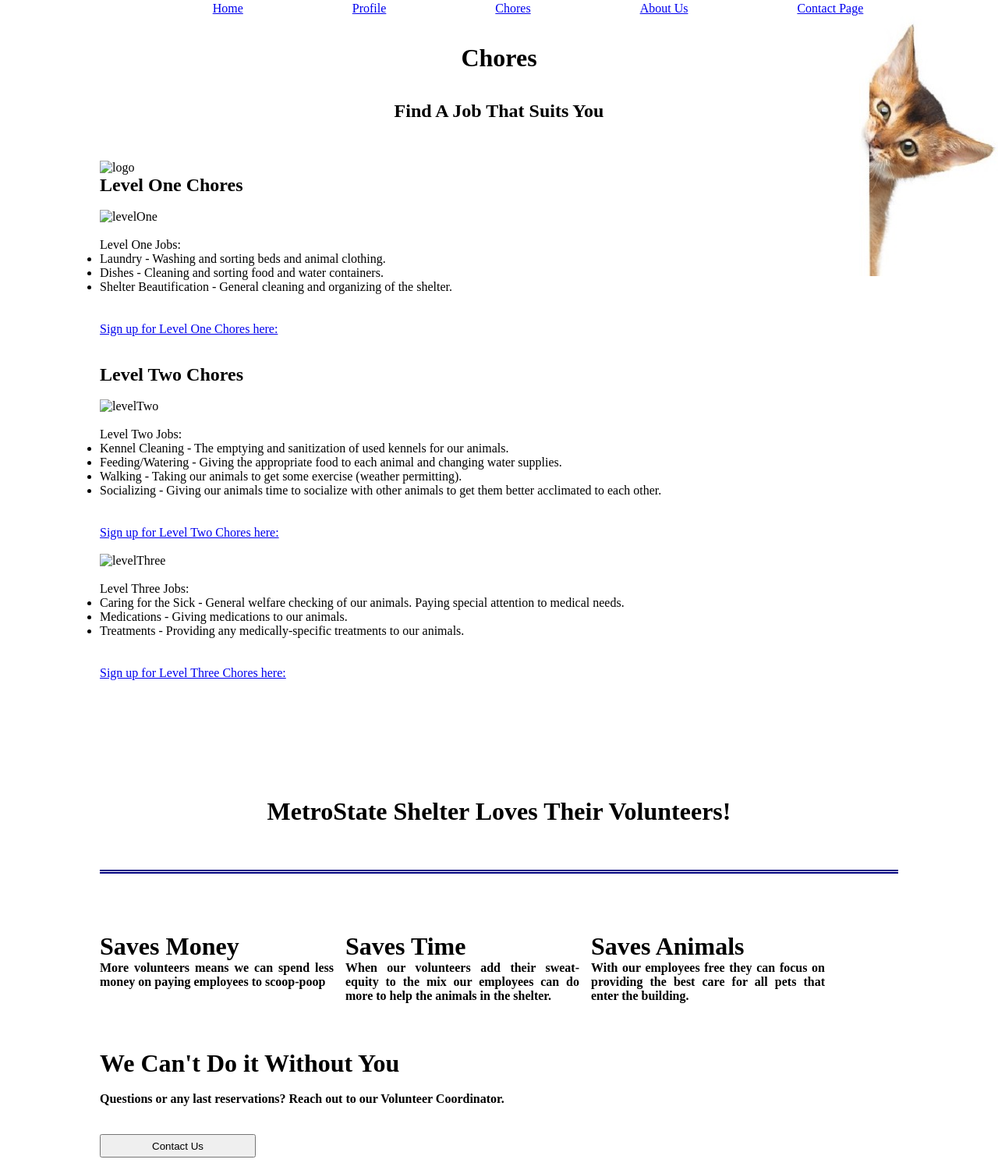
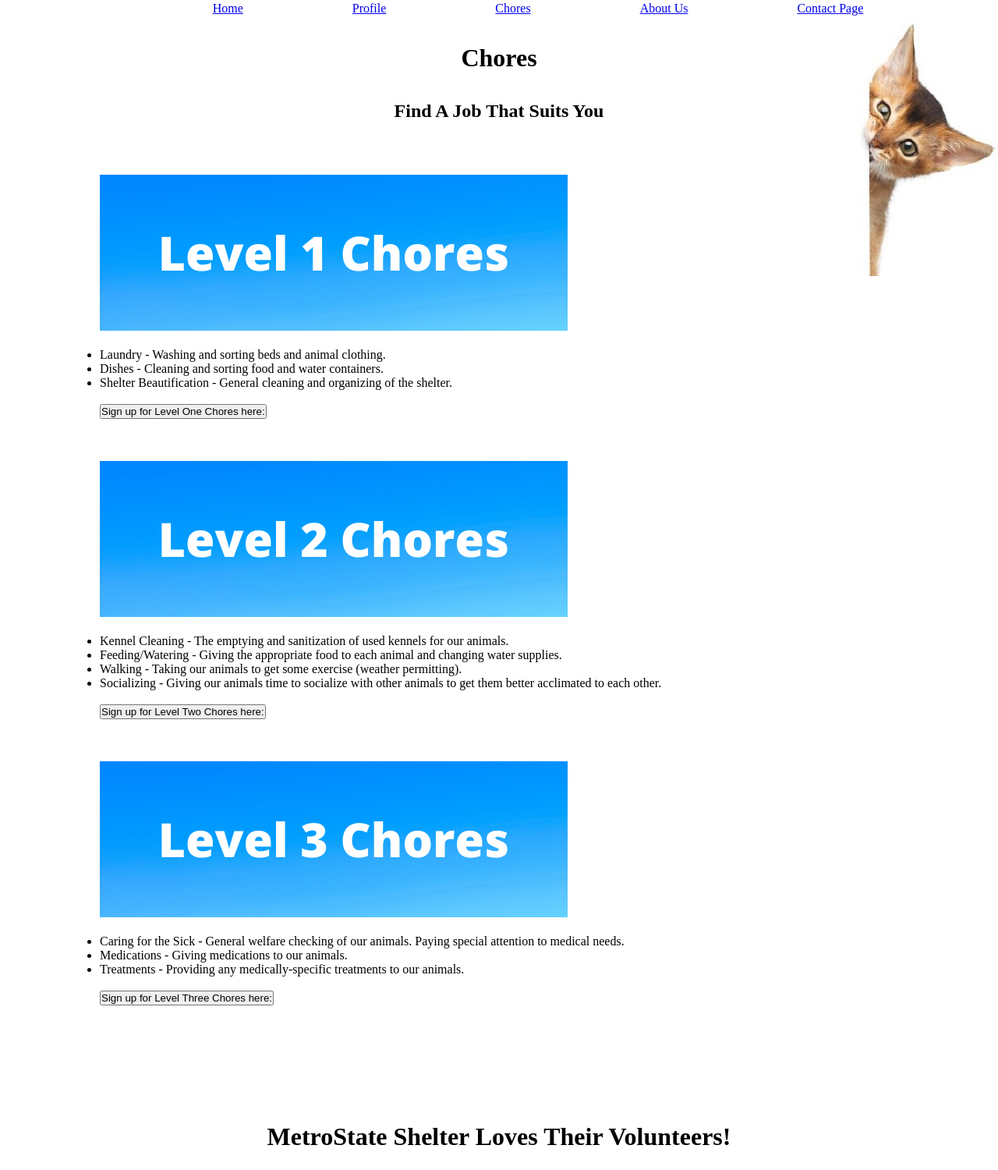
Before and after one commit to MarcusWithers/animal_shelter, a PHP site: page /chorehomepage.html in a window 1280 px wide. Shown: the part 333-1833 px from the top of the page at 78% size. Run offline with PHP 8.4, Linux system fonts and the light colour scheme.

Commit message:
add styling

```diff
--- a/aboutUs.html
+++ b/aboutUs.html
@@ -20,12 +20,12 @@
         <h1>Who Are We?</h1>
     </div>
     <br></br>
-    <div class="img-with-text">
-        <img src="logo.png" alt="logo" width="500px" />
+    <!-- <div class="img-with-text">
+        <img src="logo.png" alt="logo" width="500px" /> -->
     <h2>
         MetroState Animal Shelter
     </h2>
-
+    </br>
     </div>
     <div class="aboutbody"  >
         <p>
--- a/chorehomepage.html
+++ b/chorehomepage.html
@@ -23,59 +23,61 @@
 </div>
 <div class="w3-container">
 <!--Generic Logo / picture-->
-        <img src="" alt="logo" width="500px" />
-        <h2>
+        <!-- <h2>
           Level One Chores
-        </h2>
+        </h2> -->
         <br />
         <div class="level_one">
-          <img src="" alt="levelOne" width="75px" height="75px" />
+          <img src="level1chores.png" alt="levelOne" width="600px" height="200px" />
           <br />
           <br />
 <!--Generic Picture-->
-                 <ul>Level One Jobs:
+                 <ul>
                 <li>Laundry - Washing and sorting beds and animal clothing.</li>
                 <li>Dishes - Cleaning and sorting food and water containers.</li>
                 <li>Shelter Beautification - General cleaning and organizing of the shelter.</li>
             </ul>
           <br />
         </div>
-           <br />
-        <a href="choreFormL1.html" target="_blank">Sign up for Level One Chores here:</a>
+        <a href="choreFormL1.html"><button>Sign up for Level One Chores here:</button></a>
+       </a>
       </div>
       <br />
       <br />
 
       <div class="w3-container">
-            <h2>
+            <!-- <h2>
                 Level Two Chores
-              </h2>
+              </h2> -->
           <br />
-          <img src="" alt="levelTwo" width="75px" height="75px" />
+          <img src="level2chores.png" alt="levelOne" width="600px" height="200px" />
           <br />
           <br />
-          <ul>Level Two Jobs:
+          <ul>
             <li>Kennel Cleaning - The emptying and sanitization of used kennels for our animals.</li>
             <li>Feeding/Watering - Giving the appropriate food to each animal and changing water supplies.</li>
             <li>Walking - Taking our animals to get some exercise (weather permitting).</li>
             <li>Socializing - Giving our animals time to socialize with other animals to get them better acclimated to each other.</li>
           <br />
-        <br />
-        <a href="choreFormL2.html" target="_blank">Sign up for Level Two Chores here:</a>
+        <a href="choreFormL2.html"><button>Sign up for Level Two Chores here:</button></a>
         <br />
         </div>
         <div class="w3-container">
           <br />
-          <img src="" alt="levelThree" width="75px" height="75px" />
+          <br />
+          <!-- <h2>
+            Level Three Chores
+          </h2> -->
+          <br />
+          <img src="level3chores.png" alt="levelOne" width="600px" height="200px" />
           <br />
           <br />
-          <ul>Level Three Jobs:
+          <ul>
             <li>Caring for the Sick - General welfare checking of our animals. Paying special attention to medical needs.</li>
             <li>Medications - Giving medications to our animals.</li>
             <li>Treatments - Providing any medically-specific treatments to our animals.</li>
           <br />
-        <br />
-        <a href="choreFormL3.html" target="_blank">Sign up for Level Three Chores here:</a>
+        <a href="choreFormL3.html"><button>Sign up for Level Three Chores here:</button></a>
         </div>
     <br>
     <div class="banner">
--- a/contactform.html
+++ b/contactform.html
@@ -20,6 +20,9 @@
 <br></br>
 <body>
     <!--Insert Page Heading-->
+    <div class="heading">
+      <h1>Contact Us</h1>
+  </div>
     <div class="contact_container">
       <form action="#">
         <label for="fullname">Full Name:</label><br />
--- a/header.txt
+++ b/header.txt
@@ -1 +1 @@
-document.write('<header><form method="POST" action="signout.php"><input class="headerSignOut" type="submit" Value="Sign Out" /></form><img src="logo.png" alt="pawprintlogo" /><div class = "navbar"><nav class = "navbar"><ol><li class = "nav"><a href = "home.html">Home</a></li><li class = "nav"><a href = "account.php">Profile</a></li><li class = "nav"><a href = "chorehomepage.html">Chores</a></li><li class = "nav"><a href = "aboutUs.html">About Us</a></li><li class = "nav"><a href = "contactform.html">Contact Page</a></li></ol></nav></div></header>')
+document.write('<header><form method="POST" action="signout.php"><input class="headerSignOut" type="submit" Value="Sign Out" /></form><img src="logo.png" alt="pawprintlogo" /><div class = "navbar"><nav class = "navbar"><ol><li class = "nav"><a href = "home.php">Home</a></li><li class = "nav"><a href = "account.php">Profile</a></li><li class = "nav"><a href = "chorehomepage.html">Chores</a></li><li class = "nav"><a href = "aboutUs.html">About Us</a></li><li class = "nav"><a href = "contactform.html">Contact Page</a></li></ol></nav></div></header>')
--- a/styles.css
+++ b/styles.css
@@ -180,3 +180,11 @@ footer {
   justify-content: center;
   align-items: center;
 }
+.choreContainer {
+  display: block;
+  position: relative;
+  padding-left: 35px;
+  margin-bottom: 12px;
+  cursor: pointer;
+  font-size: 22px;
+}
```
Also changed, not shown: choreFormL1.html (+6 -6 lines), choreFormL2.html (+8 -5 lines), choreFormL3.html (+8 -6 lines), errorpage.html (+4 -3 lines), signin.html (+4 -3 lines), level1chores.png (added), level2chores.png (added), level3chores.png (added).
